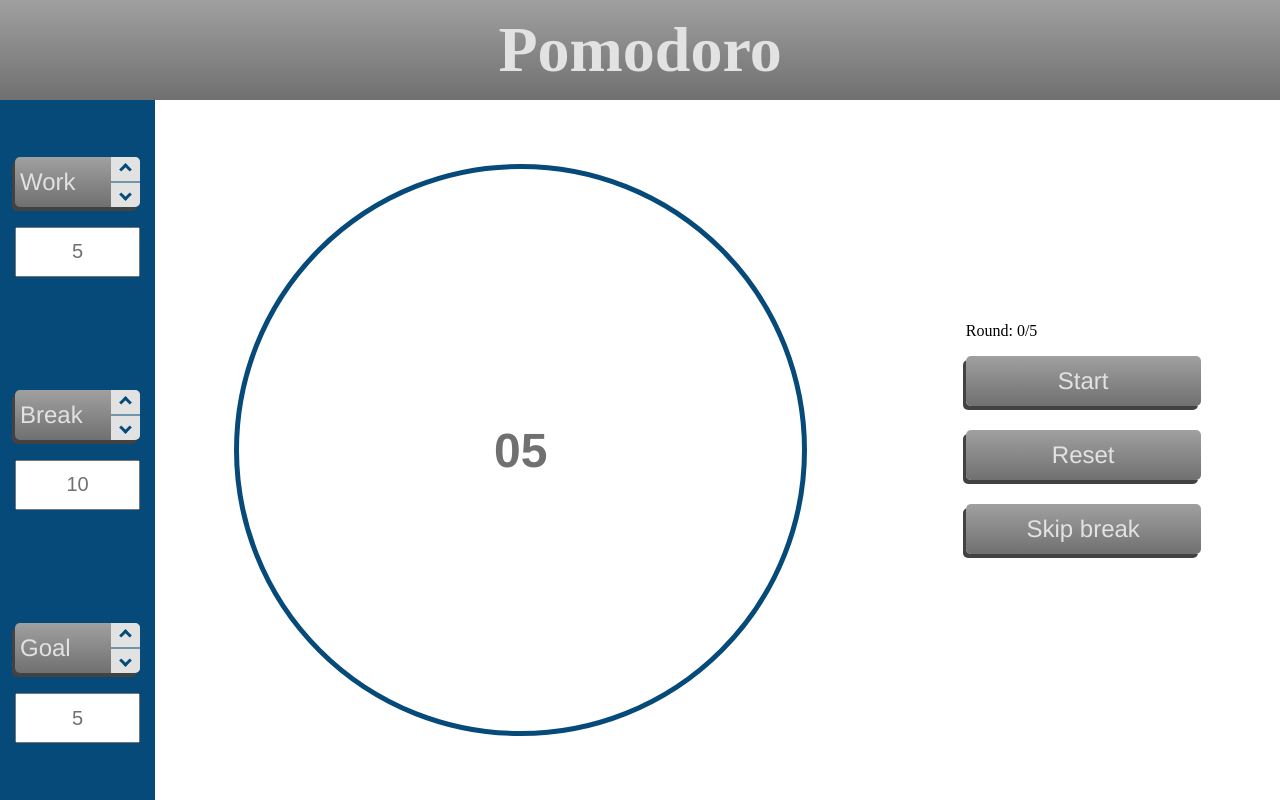
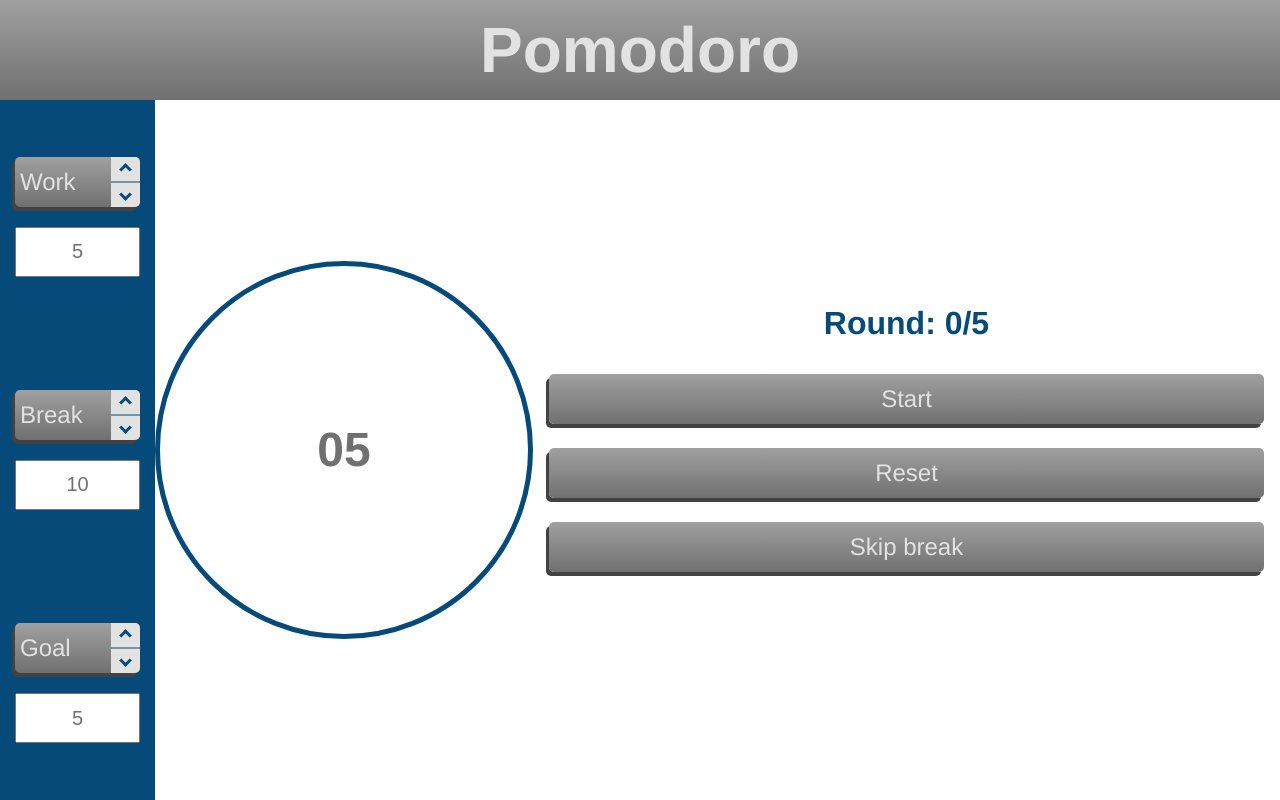
Before and after one commit to Gabewest1/pomodoro-clock, a website built with webpack: page index.html in a window 1280 px wide. Built offline with nearby package versions, Linux system fonts and the light colour scheme; some packages are replaced by stand-ins of ours.

Commit message:
Updated font-family and `.rounds`'s font-size and font-weight

```diff
--- a/styles.css
+++ b/styles.css
@@ -10,6 +10,7 @@ body {
     padding: 0;
     margin: 0;
     font-size: 100%;
+    font-family: Helvetica, Arial, sans-serif
 }
 .flex, .flex--column {
     display: flex;
@@ -66,7 +67,6 @@ body {
     justify-content: center;
     align-items: center;
     font-size: 3em;
-    font-family: helvetica;
 }
 .clock:after {
     content: "";
@@ -92,6 +92,12 @@ body {
   align-items: center;
 
   box-shadow: -3px 4px rgba(66, 66, 66, 1)
+}
+
+.buttons {
+    padding: 0 1em;
+    box-sizing: border-box;
+    width: 100%;
 }
 .buttons > * {
     margin-bottom: 1em;
@@ -147,6 +153,13 @@ body {
   transform: rotate(45deg);
 }
 
+.rounds {
+    font-size: 2em;
+    font-weight: bolder;
+    color: var(--secondary);
+    text-align: center;
+}
+
 @media (min-width: 768px) {
     .right-panel {
         flex-direction: row;
```
